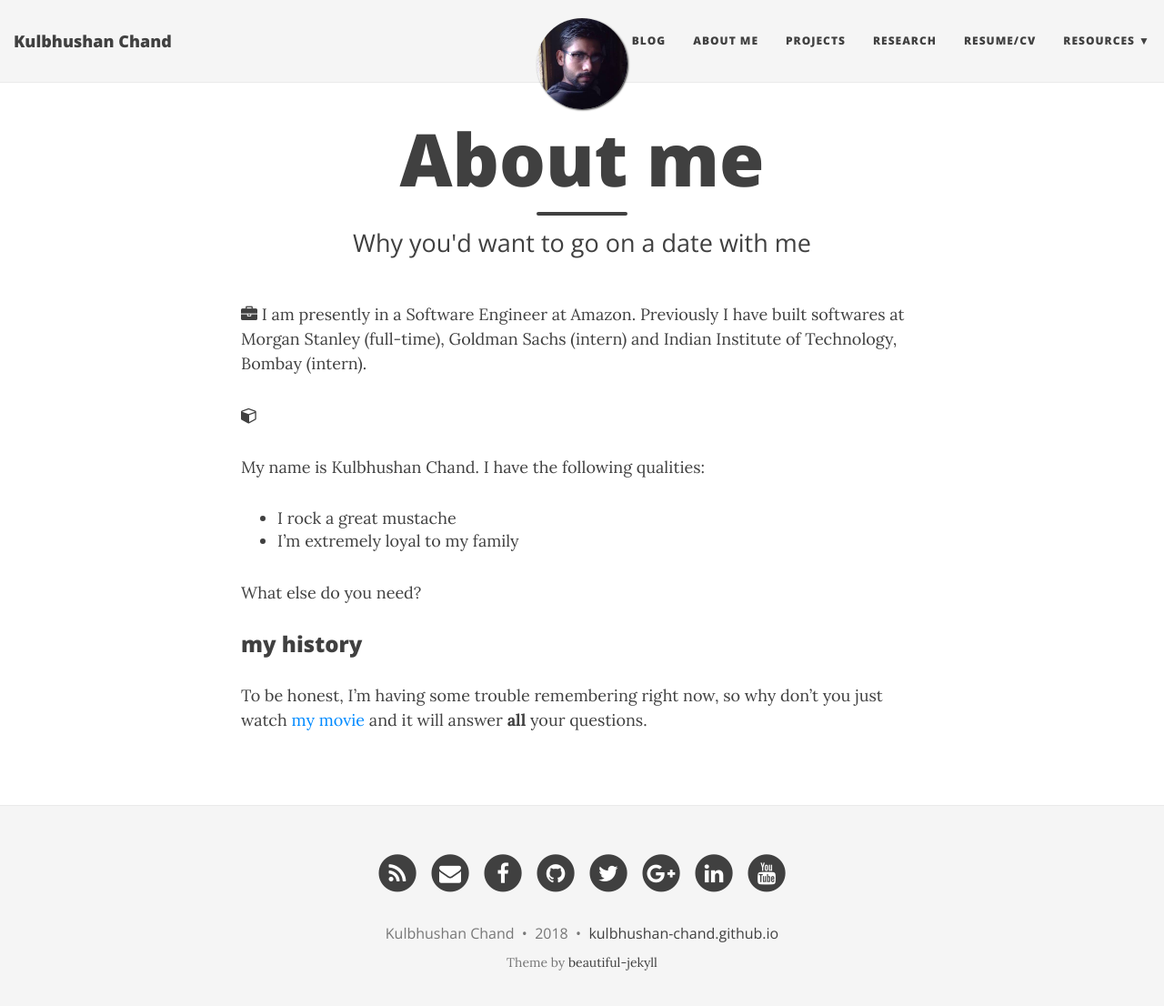
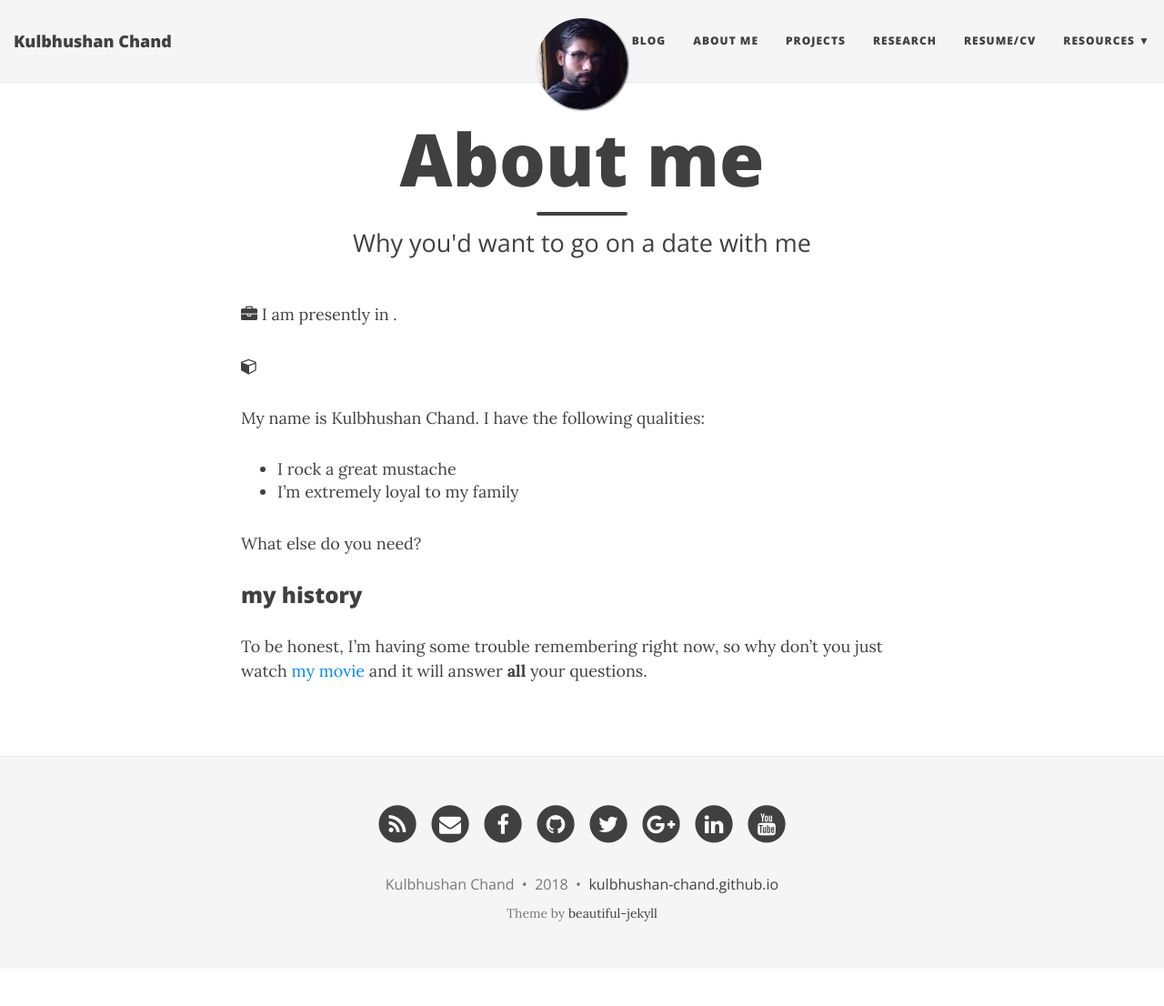
Before and after one commit to kulbhushanchand/kulbhushan-chand.github.io-v1, a Jekyll site: the page built from aboutme.md, in a window 1280 px wide and 1119 px high. Shown: the top 1106 px of the window at 91% size. Built offline with Jekyll 4.4.1, drawn with Linux system fonts in a browser that asks for light colours; nearby versions of some CDN libraries.

Commit message:
Update aboutme.md

```diff
--- a/aboutme.md
+++ b/aboutme.md
@@ -9,7 +9,7 @@ published: true
 
 <p class="about-text">
 <span class="fa fa-briefcase about-icon"></span>
-I am presently in a Software Engineer at Amazon. Previously I have built softwares at Morgan Stanley (full-time), Goldman Sachs (intern) and Indian Institute of Technology, Bombay (intern).
+I am presently in .
 </p>
 
 
```
